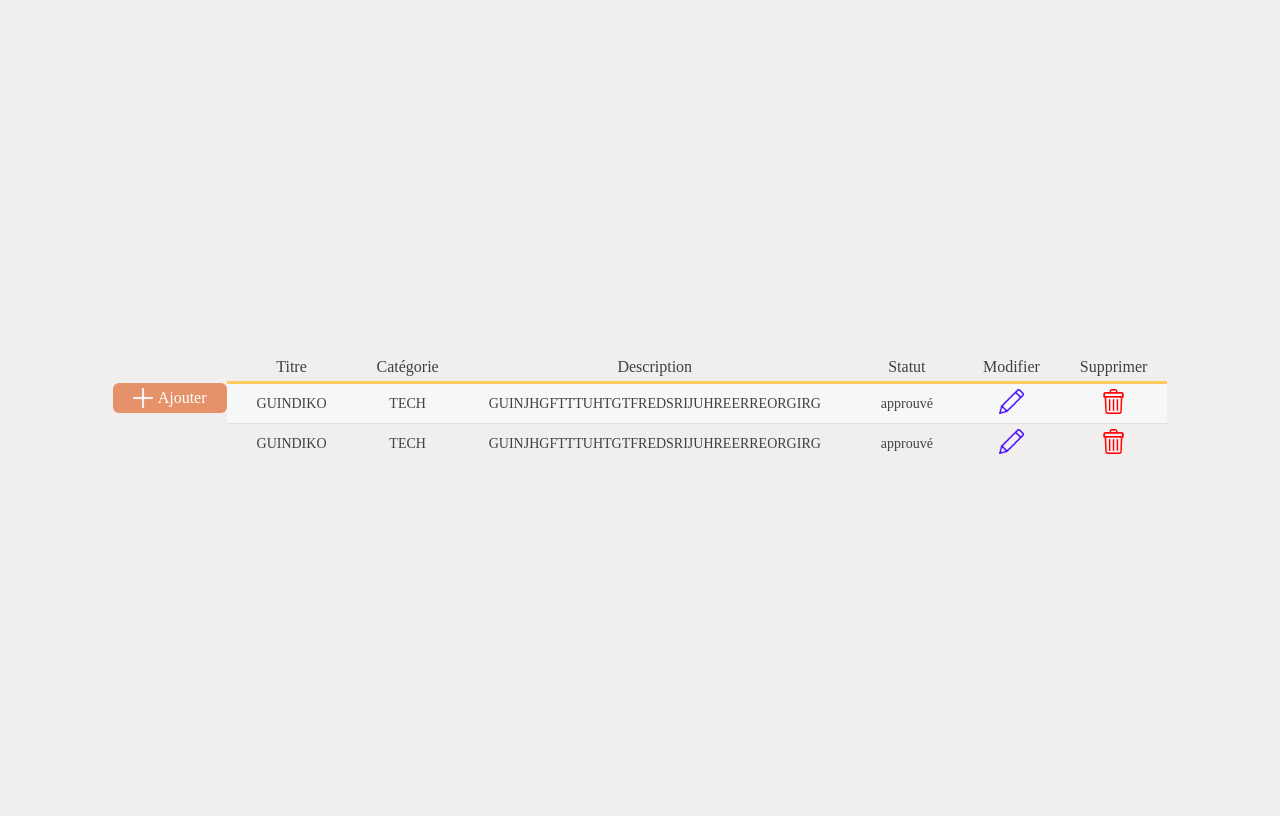
After one commit to fatoumatadansoko/Plateforme_boite_idees, a PHP site: page /boites_idees.html in a window 1280 px wide. The commit adds this page. Run offline with PHP 8.4, Linux system fonts and the light colour scheme.

Commit message:
Ajout des images des bt modifier et ajouter et supprimer dans le sous dossier img. Developpement de l'architecture de la page boites à idées

```diff
--- a/acceuil.php
+++ b/acceuil.html
@@ -12,7 +12,7 @@
                 <div class="menu">
                      <a href="index.php">Accueil</a>
                      <a href="inscription.php">INSCRIPTION</a>
-                     <a href="boite_idees.php">Vos_idées</a>
+                     <a href="boites_idees.html">Vos_idées</a>
                </div>
     </header>
 
--- /dev/null
+++ b/boites_idees.html
@@ -0,0 +1,45 @@
+<!DOCTYPE html>
+<html lang="en">
+<head>
+    <meta charset="UTF-8">
+    <meta name="viewport" content="width=device-width, initial-scale=1.0">
+    <title>Boites à idées</title>
+    <link rel="stylesheet" href="style.css">
+</head>
+<body>
+    <div class="container">
+        <a href="#" class="Btn_add"> <img src="img/plus.png" alt="">Ajouter</a>
+
+
+        <table>
+            <tr>
+
+                <th>Titre</th>
+                <th>Catégorie</th>
+                <th>Description</th>
+                <th>Statut</th>
+                <th>Modifier</th>
+                <th>Supprimer</th>
+            </tr>
+            <tr>
+
+                <td>GUINDIKO</td>
+                <td>TECH</td>
+                <td>GUINJHGFTTTUHTGTFREDSRIJUHREERREORGIRG</td>
+                <td>approuvé</td>
+                <td><a href="#"> <img src="img/pen.png" alt=""></a></td>
+                <td><a href="#"> <img src="img/trash.png" alt=""></a></td>
+            </tr>
+            <tr>
+
+                <td>GUINDIKO</td>
+                <td>TECH</td>
+                <td>GUINJHGFTTTUHTGTFREDSRIJUHREERREORGIRG</td>
+                <td>approuvé</td>
+                <td><a href="#"> <img src="img/pen.png" alt=""></a></td>
+                <td><a href="#"> <img src="img/trash.png" alt=""></a></td>
+            </tr>
+        </table>
+    </div>
+</body>
+</html>
--- a/style.css
+++ b/style.css
@@ -42,3 +42,61 @@ header .menu {
     border-radius: 8px;
 
   }
+  /*fin de la page accueil
+
+
+  /*début de la page boites à idées*/
+  body .container {
+    display: flex;
+    align-items: center;
+    justify-content: center;
+    min-height: 100vh;
+    position: relative;
+  }
+  .container .Btn_add {
+    width: fit-content;
+    margin-bottom: 20px;
+    background-color: #e5926b;
+    padding: 5px 20px;
+    color: #fff;
+    display: flex;
+    align-items: center;
+    text-align: 0;
+    border-radius: 6px;
+    text-decoration: 0;
+
+  }
+  .container .Btn_add img {
+    margin-right: 5px;
+    height: 20px;
+  }
+
+  /*Tableau */
+  table {
+    border-collapse: collapse;
+    color: #404040;
+  }
+  th {
+    font-size: 16px;
+    border-bottom: 3px solid #ffcb61;
+    padding: 5px 20px;
+    font-weight: 500;
+
+  }
+  td {
+font-weight: 400;
+padding: 5px 30px;
+font-size: 14px;
+
+  }
+
+  img {
+    height: 25px;
+  }
+  tr:nth-child(2n) td {
+    background-color: #f6f8f8;
+  }
+  tr:nth-child(2n) td {
+    border-bottom: 1px solid #e0e0e0;
+    border-top: 1px solid #e0e0e0;
+  }
```
Also changed, not shown: img/back.png (added), img/edit.png (added), img/pen.png (added), img/plus.png (added), img/trash.png (added).
